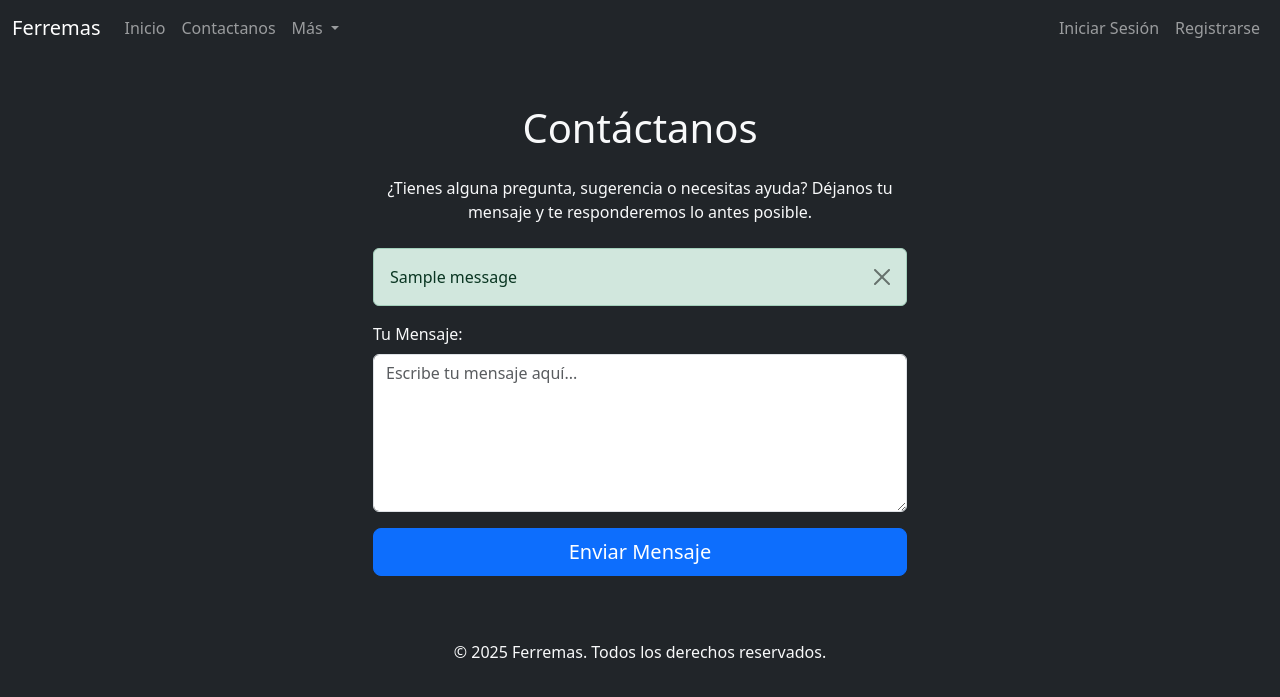
After one commit to pcastro1985/Ferremas-django, a Django app: page /contacto/ in a window 1280 px wide. The commit adds this page. Shown: the top 697 px of the page. Run offline with Django 5.2, Linux system fonts and the light colour scheme; tables that the repository leaves empty hold one stand-in row (values such as "Sample post"); one stand-in notice (Sample message) is shown.

Commit message:
consumida api de enviar solicitud contacto

```diff
--- a/ProjectFerremas/AppFerremas/templates/index.html
+++ b/ProjectFerremas/AppFerremas/templates/index.html
@@ -30,7 +30,7 @@
                         <a class="nav-link {% if request.resolver_match.url_name == 'inicio' %}active{% endif %}" aria-current="page" href="{% url 'inicio' %}">Inicio</a>
                     </li>
                     <li class="nav-item">
-                        <a class="nav-link" href="#">Contactanos</a> {# Cambia el href si tienes una URL #}
+                        <a class="nav-link" href="{% url 'pagina_contacto' %}">Contactanos</a>
                     </li>
                     {% if user.is_authenticated %}
                     <li class="nav-item">
--- /dev/null
+++ b/ProjectFerremas/AppFerremas/templates/web/contacto.html
@@ -0,0 +1,57 @@
+{% extends 'index.html' %}
+{% load static %}
+
+{% block title %}Contáctanos | Ferremas{% endblock %}
+
+{% block content %}
+<div class="container mt-5"> {# Contenedor principal para centrar y dar margen #}
+    <div class="row justify-content-center"> {# Fila para centrar el contenido del formulario #}
+        <div class="col-md-8 col-lg-6"> {# Columna para definir el ancho del formulario #}
+
+            <h1 class="mb-4 text-center">Contáctanos</h1>
+            <p class="mb-4 text-center">
+                ¿Tienes alguna pregunta, sugerencia o necesitas ayuda? Déjanos tu mensaje y te responderemos lo antes posible.
+            </p>
+
+            {# Aquí puedes agregar mensajes de éxito o error si procesas el formulario con Django #}
+            {% if messages %}
+                {% for message in messages %}
+                    <div class="alert {% if message.tags %}alert-{{ message.tags }}{% else %}alert-info{% endif %} alert-dismissible fade show" role="alert">
+                        {{ message }}
+                        <button type="button" class="btn-close" data-bs-dismiss="alert" aria-label="Close"></button>
+                    </div>
+                {% endfor %}
+            {% endif %}
+
+            {# El action puede apuntar a una URL que procese el formulario #}
+            {# Si aún no tienes una vista para procesar, puedes dejarlo como "#" o una URL placeholder #}
+            <form method="POST" action="{% url 'procesar_contacto' %}">
+                {% csrf_token %} {# Importante para la seguridad en Django #}
+
+                <div class="mb-3">
+                    <label for="mensaje" class="form-label">Tu Mensaje:</label>
+                    <textarea class="form-control" id="mensaje" name="mensaje" rows="6" placeholder="Escribe tu mensaje aquí..." required></textarea>
+                    <div class="invalid-feedback">
+                        Por favor, ingresa tu mensaje.
+                    </div>
+                </div>
+
+                <div class="d-grid gap-2"> {# d-grid para que el botón ocupe todo el ancho si quieres #}
+                    <button type="submit" class="btn btn-primary btn-lg">Enviar Mensaje</button>
+                </div>
+            </form>
+
+        </div>
+    </div>
+</div>
+{% endblock %}
+
+{% block extra_css %}
+<style>
+    /* Puedes añadir estilos personalizados aquí si es necesario */
+    /* Por ejemplo, para ajustar el tamaño del textarea o márgenes específicos */
+    /* .form-control#mensaje {
+        min-height: 150px;
+    } */
+</style>
+{% endblock %}
--- a/ProjectFerremas/AppFerremas/urls.py
+++ b/ProjectFerremas/AppFerremas/urls.py
@@ -12,4 +12,6 @@ urlpatterns = [
     path('pagos/confirmar/', views.confirmar_pago, name='confirmar_pago'),
     path('pagos/iniciar/', views.iniciar_pago, name='iniciar_pago'),
     path('productos/', views.tienda_view, name='lista_productos'),
+    path('contacto/', views.pagina_contacto, name='pagina_contacto'),
+    path('procesar-contacto/', views.procesar_contacto, name='procesar_contacto'),
 ]
--- a/ProjectFerremas/AppFerremas/views.py
+++ b/ProjectFerremas/AppFerremas/views.py
@@ -101,13 +101,93 @@ def tienda_view(request):
     logger.info(f"Renderizando plantilla 'web/tienda.html'. Productos: {len(productos_data)}, Categorías: {len(categorias_data)}")
     return render(request, 'web/tienda.html', context)
 
+def pagina_contacto(request):
+    """
+    Vista para mostrar el formulario de contacto.
+    """
+    # Aquí podrías pasar un formulario de Django si lo usas,
+    # pero para un textarea simple no es estrictamente necesario para el render inicial.
+    return render(request, 'web/contacto.html') # Asegúrate que la ruta sea correcta
+
+def procesar_contacto(request):
+    if request.method == 'POST':
+        mensaje_usuario = request.POST.get('mensaje')
+        api_url_contacto = "https://apiferremas-production.up.railway.app/apiferremas/contacto/contacto"
+
+        if not mensaje_usuario:
+            messages.error(request, 'Por favor, escribe un mensaje antes de enviar.')
+            return redirect('pagina_contacto')
+
+        # Determinar nombre y correo del cliente
+        nombre_cliente = "Cliente Anónimo"
+        correo_cliente = "anonimo@ferremas.com" # Placeholder
+
+        if request.user.is_authenticated:
+            nombre_cliente = request.user.get_full_name()
+            if not nombre_cliente: # Si get_full_name está vacío
+                nombre_cliente = request.user.username
+            correo_cliente = request.user.email
+            if not correo_cliente: # Si el usuario no tiene email registrado
+                correo_cliente = f"{request.user.username}@ferremas-placeholder.com"
+
+        # Preparar el cuerpo (payload) para la API
+        payload = {
+            "nombre_cliente": nombre_cliente,
+            "correo_cliente": correo_cliente,
+            "mensaje": mensaje_usuario
+        }
+
+        try:
+            # Realizar la petición POST a la API
+            # Es buena idea añadir headers y un timeout
+            headers = {'Content-Type': 'application/json'}
+            response = requests.post(api_url_contacto, json=payload, headers=headers, timeout=10)
+
+            # Verificar si la petición fue exitosa (código 2xx)
+            response.raise_for_status() # Lanza una excepción para errores HTTP 4xx/5xx
+
+            # Procesar la respuesta de la API (opcional, pero bueno para confirmar)
+            api_response_data = response.json()
+            if api_response_data.get("status") == "ok":
+                messages.success(request, api_response_data.get("mensaje", "¡Gracias por tu mensaje! Lo hemos recibido."))
+            else:
+                # Si la API devuelve un status que no es "ok" pero no es un error HTTP
+                error_msg = api_response_data.get("mensaje", "Hubo un problema al registrar tu mensaje en el sistema externo.")
+                messages.error(request, error_msg)
+                # Podrías querer loggear api_response_data aquí para depuración
+
+        except requests.exceptions.HTTPError as e:
+            # Errores HTTP devueltos por la API (4xx, 5xx)
+            error_detail = f"Error de la API ({e.response.status_code})"
+            try:
+                # Intenta obtener más detalles del cuerpo de la respuesta de error de la API
+                api_error_data = e.response.json()
+                error_detail += f": {api_error_data.get('mensaje') or api_error_data.get('detail') or e.response.text}"
+            except ValueError: # Si la respuesta de error no es JSON
+                error_detail += f": {e.response.text[:200]}" # Muestra parte del texto
+            messages.error(request, f'Hubo un error al enviar tu mensaje al sistema. {error_detail}')
+            # logger.error(f"Error HTTP al llamar a API de contacto: {e.response.status_code} - {e.response.text}")
+
+        except requests.exceptions.RequestException as e:
+            # Errores de conexión, timeout, etc.
+            messages.error(request, f'Hubo un problema de conexión al intentar enviar tu mensaje: {e}. Por favor, inténtalo más tarde.')
+            # logger.error(f"Error de conexión al llamar a API de contacto: {e}")
+
+        except Exception as e:
+            # Otros errores inesperados
+            messages.error(request, f'Ocurrió un error inesperado: {e}. Por favor, inténtalo de nuevo.')
+            # logger.error(f"Error inesperado en procesar_contacto: {e}", exc_info=True)
+
+        return redirect('pagina_contacto') # Redirige de nuevo a la página de contacto
+
+    # Si no es POST, redirigir a la página de contacto
+    return redirect('pagina_contacto')
+
+
 # VISTAS.
 def inicio(request):
     context = {}
     return render(request, 'web/inicio.html', context)
-
-# def tienda(request):
-#     return render(request, 'web/tienda.html')
 
 def Carrito(request):
     articulo = articulo.objects.all()
```
